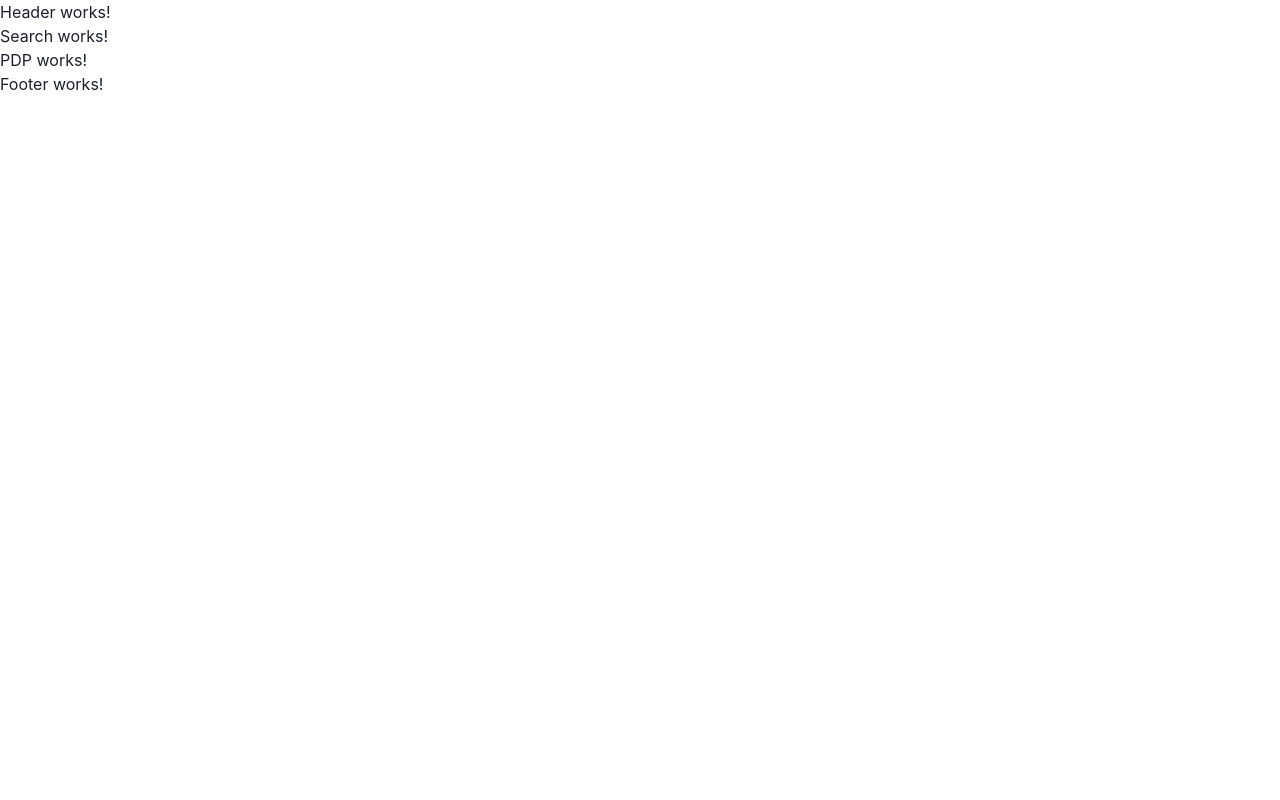
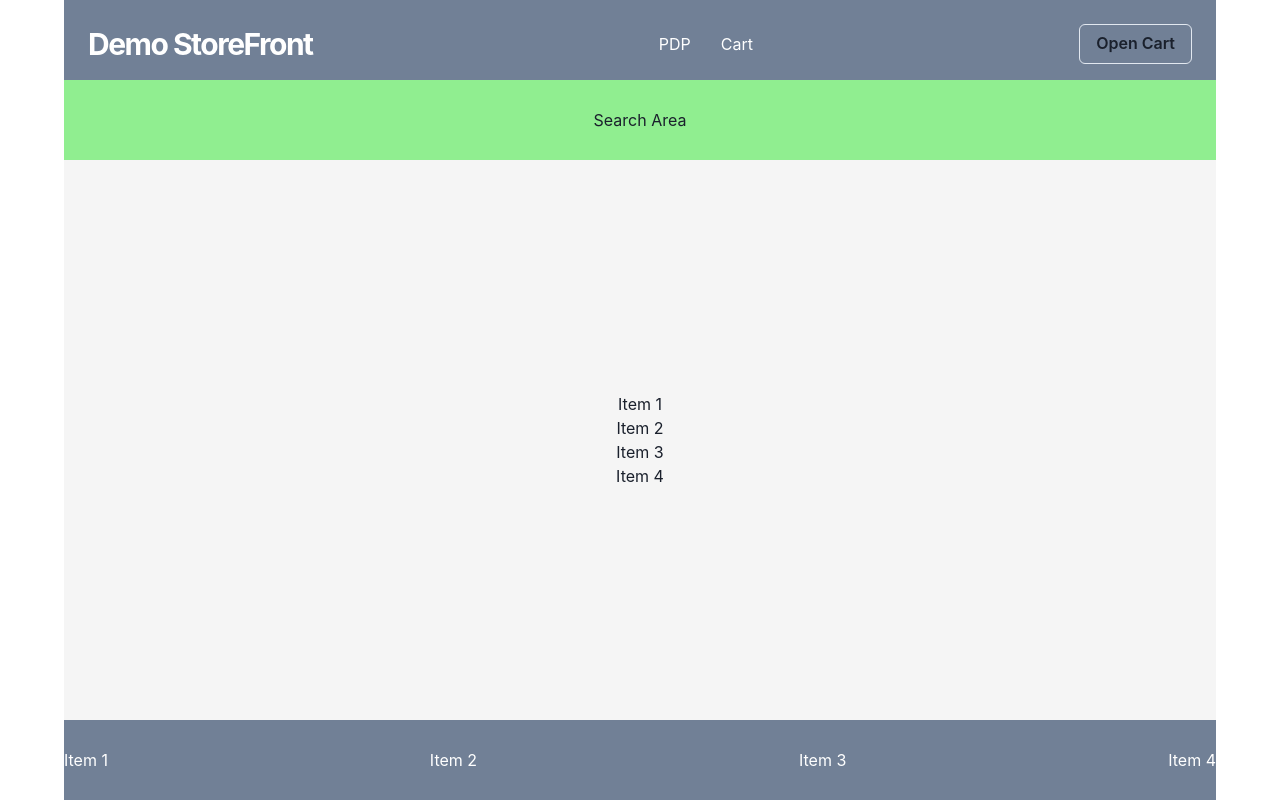
Before and after one commit to EmilAvramov/ocapi, a React (Create React App) app: page / in a window 1280 px wide. Built offline with nearby package versions, Linux system fonts and the light colour scheme.

Commit message:
added basic layout

```diff
--- a/src/components/cart/Cart.tsx
+++ b/src/components/cart/Cart.tsx
@@ -1,5 +1,20 @@
+import { Box, Flex } from '@chakra-ui/react';
+
 export const Cart = () => {
-    return (
-        <div>Cart works!</div>
-    )
-}
+	return (
+		<Flex
+			as='div'
+			flexDirection={'column'}
+			width='90%'
+            minHeight='80vh'
+			margin='0 auto'
+			align='center'
+			justify='center'
+            bg='whitesmoke'>
+			<Box>Item 1</Box>
+			<Box>Item 2</Box>
+			<Box>Item 3</Box>
+			<Box>Item 4</Box>
+		</Flex>
+	);
+};
--- a/src/components/footer/Footer.tsx
+++ b/src/components/footer/Footer.tsx
@@ -1,5 +1,21 @@
+import { Box, Flex } from '@chakra-ui/react';
+
+
 export const Footer = () => {
-    return (
-        <div>Footer works!</div>
-    )
-}
+	return (
+		<Flex
+			as='div'
+			width='90%'
+			height='10vh'
+			margin='0 auto'
+			align='center'
+			justify='space-between'
+			bg='gray.500'
+            color='white'>
+			<Box>Item 1</Box>
+			<Box>Item 2</Box>
+			<Box>Item 3</Box>
+			<Box>Item 4</Box>
+		</Flex>
+	);
+};
--- a/src/components/header/Header.tsx
+++ b/src/components/header/Header.tsx
@@ -1,5 +1,51 @@
+import { Box, List, ListItem, Heading, Flex, Button } from '@chakra-ui/react';
+import { Link } from 'react-router-dom';
+
 export const Header = () => {
-    return (
-        <div>Header works!</div>
-    )
-}
+	return (
+		<Flex
+			as='nav'
+			margin='0 auto'
+			align='center'
+			justify='space-between'
+			width='90%'
+            height='10vh'
+			wrap='wrap'
+			padding={6}
+			bg='gray.500'
+			color='white'>
+			<Flex
+				align='center'
+				mr={5}>
+				<Heading
+					as='h1'
+					size='lg'
+					letterSpacing='tighter'>
+					<Link to='/'>Demo StoreFront</Link>
+				</Heading>
+			</Flex>
+
+			<List
+				width={{ base: 'full', md: 'auto' }}
+				alignItems='center'
+				mt={{ base: 4, md: 0 }}
+				display='flex'
+				gap='30px'>
+				<ListItem>
+					<Link to='/'>PDP</Link>
+				</ListItem>
+				<ListItem>
+					<Link to='/cart'>Cart</Link>
+				</ListItem>
+			</List>
+
+			<Box mt={{ base: 4, md: 0 }}>
+				<Button
+					variant='outline'
+					_hover={{ bg: 'teal.700', borderColor: 'teal.700' }}>
+					Open Cart
+				</Button>
+			</Box>
+		</Flex>
+	);
+};
--- a/src/components/pdp/PDP.tsx
+++ b/src/components/pdp/PDP.tsx
@@ -1,5 +1,20 @@
+import { Box, Flex } from '@chakra-ui/react';
+
 export const PDP = () => {
-    return (
-        <div>PDP works!</div>
-    )
-}
+	return (
+		<Flex
+			as='div'
+			flexDirection={'column'}
+			width='90%'
+			minHeight='70vh'
+			margin='0 auto'
+			align='center'
+			justify='center'
+			bg='whitesmoke'>
+			<Box>Item 1</Box>
+			<Box>Item 2</Box>
+			<Box>Item 3</Box>
+			<Box>Item 4</Box>
+		</Flex>
+	);
+};
--- a/src/components/pdp/Search.tsx
+++ b/src/components/pdp/Search.tsx
@@ -1,5 +1,16 @@
+import { Text, Flex } from '@chakra-ui/react';
+
 export const Search = () => {
-    return (
-        <div>Search works!</div>
-    )
-}
+	return (
+		<Flex
+			as='div'
+			width='90%'
+			minHeight='10vh'
+			margin='0 auto'
+			align='center'
+			justify='center'
+			bg='lightGreen'>
+			<Text>Search Area</Text>
+		</Flex>
+	);
+};
```
